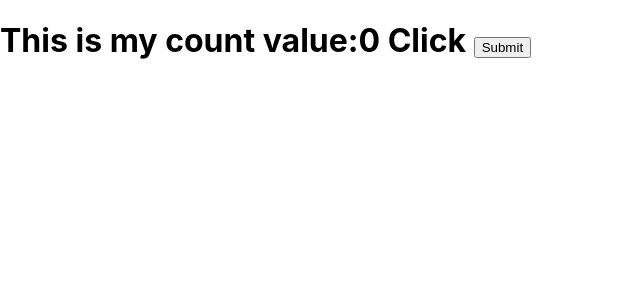
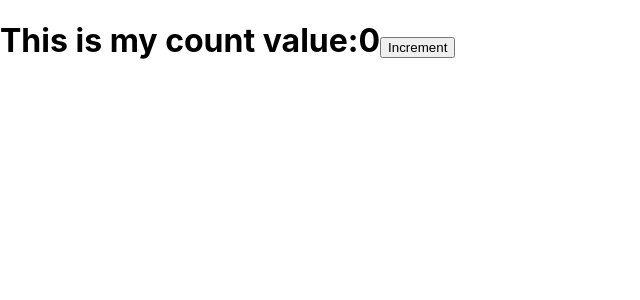
Before and after one commit to HimaGirija99/React-Project, a React (Create React App) app: page / in a window 1280 px wide. Shown: the top 300 px of the page, without its empty margins (0-640 px from the left). Built offline with nearby package versions, Linux system fonts and the light colour scheme.

Commit message:
commit 58

```diff
--- a/src/components/Ue.js
+++ b/src/components/Ue.js
@@ -14,8 +14,8 @@ function Ue(){
         <div>
             <h1>
                 This is my count value:{count}
-                <label> Click </label>
-                <button onClick={incrementCount}>Submit</button>
+
+                <button onClick={incrementCount}>Increment</button>
             </h1>
         </div>
     )
```
